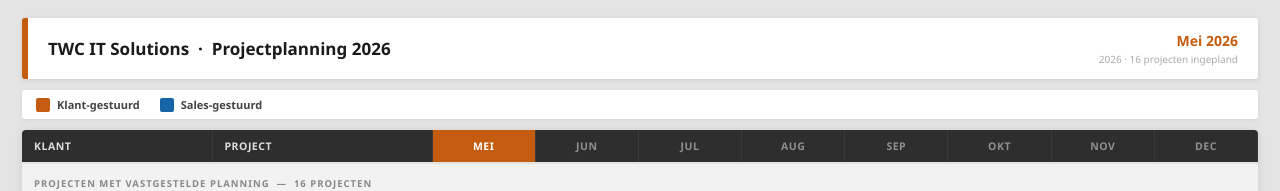
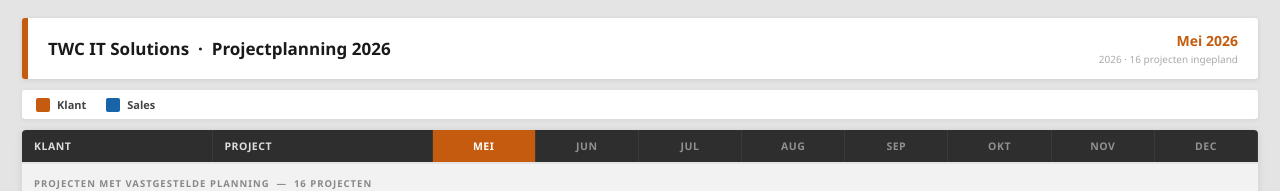
Before and after one commit to marijnfranken98-maker/TWC-Projectplanning, a plain HTML site: page index.html in a window 1280 px wide. Shown: the top 191 px of the page. Drawn offline with Linux system fonts and the light colour scheme.

Commit message:
Update index.html

```diff
--- a/index.html
+++ b/index.html
@@ -165,8 +165,8 @@
   </div>
 
   <div class="legend">
-    <div class="legend-item"><div class="ld ld-k"></div>Klant-gestuurd</div>
-    <div class="legend-item"><div class="ld ld-s"></div>Sales-gestuurd</div>
+    <div class="legend-item"><div class="ld ld-k"></div>Klant</div>
+    <div class="legend-item"><div class="ld ld-s"></div>Sales</div>
   </div>
 
   <div class="grid-wrap">
@@ -252,7 +252,7 @@ function cc(m){return m<CM?"cp":m===CM?"cc":"";}
 secRow(`Projecten met vastgestelde planning &nbsp;—&nbsp; <strong>${active.length}</strong> projecten`);
 
 active.forEach(proj=>{
-  // Projecten die volledig in het verleden liggen (vóór april) overslaan
+  // Projecten die volledig in het verleden liggen (vóór mei) overslaan
   if(proj.n < START_MONTH) return;
 
   const isPast=proj.n<CM;
@@ -272,7 +272,7 @@ active.forEach(proj=>{
   tdP.innerHTML=proj.p+badge;
   tr.appendChild(tdP);
 
-  // Effectieve start: max van werkelijke start en april
+  // Effectieve start: max van werkelijke start en mei
   const effStart = Math.max(proj.s, START_MONTH);
 
   for(let m=START_MONTH;m<=12;m++){
```
